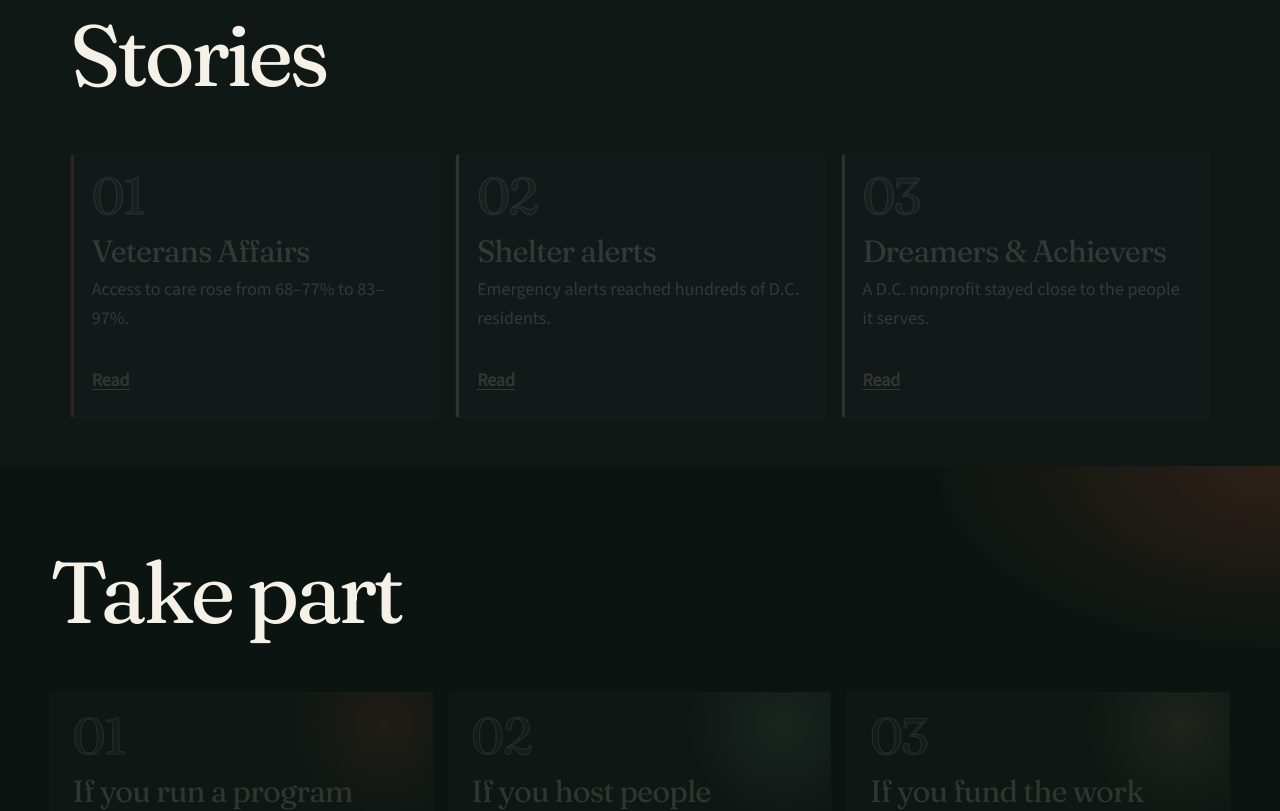
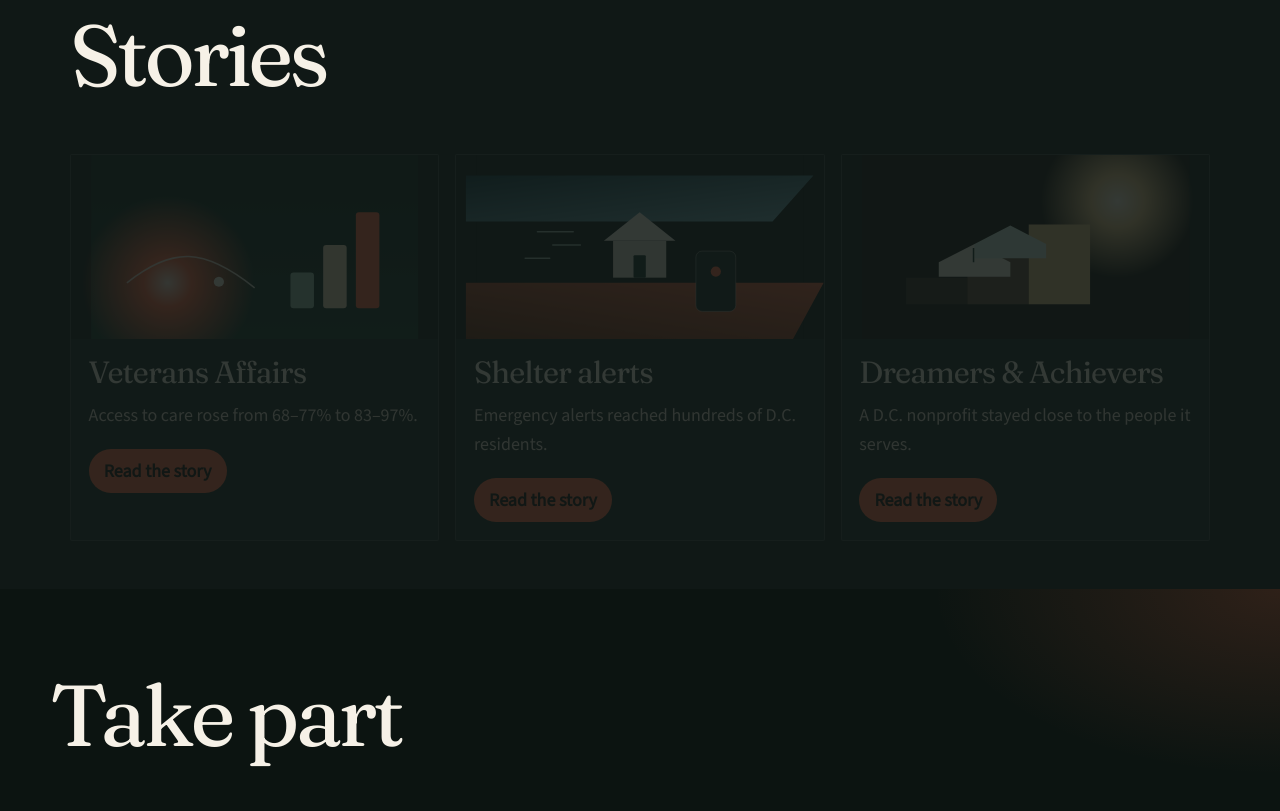
Before and after one commit to hopeonesource/hope1source.org, a React (Vite) app: page / in a window 1280 px wide. Shown: the part 880-1691 px from the top of the page. Built offline with nearby package versions, Linux system fonts and the light colour scheme.

Commit message:
Make homepage stories clickable cards with original art.
Each of the three case studies now has an illustrated panel, a one-line blurb, and a Read the story button, and the whole card opens the same case-study URL.

Co-authored-by: HOS-zz <HOS-zz@users.noreply.github.com>

```diff
--- /dev/null
+++ b/src/components/StoryArt.jsx
@@ -0,0 +1,82 @@
+import { useId } from 'react'
+
+/**
+ * Original illustrated panels for the three homepage stories.
+ * Veterans: a dawn and rising bands — care opening, access climbing.
+ * Shelter: a roof between cold and hot bands, plus an alert mark.
+ * Dreamers: steps and an open page under a warm window — learning, no people.
+ */
+export default function StoryArt({ slug }) {
+  const id = useId().replace(/:/g, '')
+
+  if (slug === 'veterans-affairs-national-homeless-programs') {
+    return (
+      <svg className="story-svg" viewBox="0 0 640 360" aria-hidden="true" focusable="false">
+        <defs>
+          <linearGradient id={`care-sky-${id}`} x1="0" y1="0" x2="0" y2="1">
+            <stop offset="0%" stopColor="#10261e" />
+            <stop offset="100%" stopColor="#1c3a30" />
+          </linearGradient>
+          <radialGradient id={`care-sun-${id}`} cx="50%" cy="50%" r="50%">
+            <stop offset="0%" stopColor="#ffe4d6" />
+            <stop offset="28%" stopColor="#ff6b45" />
+            <stop offset="100%" stopColor="#ff6b45" stopOpacity="0" />
+          </radialGradient>
+        </defs>
+        <rect width="640" height="360" fill={`url(#care-sky-${id})`} />
+        <circle cx="150" cy="250" r="170" fill={`url(#care-sun-${id})`} />
+        <path d="M70 250c90-70 150-70 250 10" fill="none" stroke="#f6f1e7" strokeOpacity="0.85" strokeWidth="3" />
+        <circle cx="250" cy="248" r="10" fill="#f6f1e7" />
+        <rect x="390" y="230" width="46" height="70" rx="6" fill="#b7e0c8" fillOpacity="0.85" />
+        <rect x="454" y="176" width="46" height="124" rx="6" fill="#f0ddc0" />
+        <rect x="518" y="112" width="46" height="188" rx="6" fill="#ff6b45" />
+      </svg>
+    )
+  }
+
+  if (slug === 'emergency-shelter-alerts') {
+    return (
+      <svg className="story-svg" viewBox="0 0 640 360" aria-hidden="true" focusable="false">
+        <defs>
+          <linearGradient id={`cold-${id}`} x1="0" y1="0" x2="1" y2="1">
+            <stop offset="0%" stopColor="#163e48" />
+            <stop offset="100%" stopColor="#7eb8c4" />
+          </linearGradient>
+          <linearGradient id={`heat-${id}`} x1="1" y1="0" x2="0" y2="1">
+            <stop offset="0%" stopColor="#ff6b45" />
+            <stop offset="100%" stopColor="#7a3418" />
+          </linearGradient>
+        </defs>
+        <rect width="640" height="360" fill="#101816" />
+        <path d="M-20 40h680l-80 90H-20z" fill={`url(#cold-${id})`} opacity="0.95" />
+        <path d="M-20 250h700l-60 110H-20z" fill={`url(#heat-${id})`} opacity="0.9" />
+        <path d="M250 168 L320 112 L390 168 Z" fill="#f6f1e7" />
+        <rect x="268" y="168" width="104" height="72" fill="#e7ddd0" />
+        <rect x="308" y="196" width="24" height="44" rx="2" fill="#17382c" />
+        <rect x="430" y="188" width="78" height="118" rx="12" fill="#1b2924" stroke="#f6f1e7" strokeOpacity="0.7" />
+        <circle cx="469" cy="228" r="10" fill="#ff6b45" />
+        <path d="M120 150h70M150 176h54M96 202h48" fill="none" stroke="#d7f0e4" strokeOpacity="0.7" strokeWidth="3" strokeLinecap="round" />
+      </svg>
+    )
+  }
+
+  return (
+    <svg className="story-svg" viewBox="0 0 640 360" aria-hidden="true" focusable="false">
+      <defs>
+        <radialGradient id={`window-${id}`} cx="50%" cy="50%" r="50%">
+          <stop offset="0%" stopColor="#fff4e4" />
+          <stop offset="35%" stopColor="#e8c48a" />
+          <stop offset="100%" stopColor="#e8c48a" stopOpacity="0" />
+        </radialGradient>
+      </defs>
+      <rect width="640" height="360" fill="#1a1612" />
+      <circle cx="500" cy="90" r="150" fill={`url(#window-${id})`} />
+      <path d="M86 292h120v-52H86z" fill="#3a3228" />
+      <path d="M206 292h120v-104H206z" fill="#6a5340" />
+      <path d="M326 292h120v-156H326z" fill="#e8c48a" />
+      <path d="M150 210l70-36 70 36v28H150z" fill="#f6f1e7" />
+      <path d="M220 174l70-36 70 36v28H220z" fill="#d7f0e4" />
+      <path d="M218 210v-28" stroke="#17382c" strokeWidth="3" />
+    </svg>
+  )
+}
--- a/src/pages/Home.jsx
+++ b/src/pages/Home.jsx
@@ -1,6 +1,7 @@
 import { useMemo } from 'react'
 import { Link } from 'react-router-dom'
 import MissionWash from '../components/MissionWash.jsx'
+import StoryArt from '../components/StoryArt.jsx'
 import Seo, { absoluteUrl } from '../components/Seo.jsx'
 import { org } from '../content/org.js'
 import { roles } from '../content/roles.js'
@@ -63,19 +64,17 @@ export default function Home() {
         <div className="wrap">
           <h2 id="stories-title">Stories</h2>
           <div className="story-cards">
-            {stories.map((story, index) => (
-              <article key={story.slug} className="story-card">
-                <p className="story-num" aria-hidden="true">
-                  0{index + 1}
-                </p>
-                <h3>
-                  <Link to={`/case-studies/${story.slug}`}>{story.cardTitle}</Link>
-                </h3>
-                <p>{story.card}</p>
-                <Link className="text-link" to={`/case-studies/${story.slug}`}>
-                  Read
-                </Link>
-              </article>
+            {stories.map((story) => (
+              <Link key={story.slug} className="story-card" to={`/case-studies/${story.slug}`}>
+                <span className="story-art">
+                  <StoryArt slug={story.slug} />
+                </span>
+                <span className="story-body">
+                  <h3>{story.cardTitle}</h3>
+                  <p>{story.card}</p>
+                  <span className="story-cta">Read the story</span>
+                </span>
+              </Link>
             ))}
           </div>
         </div>
--- a/src/styles/site.css
+++ b/src/styles/site.css
@@ -1160,6 +1160,7 @@ address {
 }
 
 .story-cards article,
+.story-card,
 .door {
   position: relative;
   overflow: hidden;
@@ -1247,22 +1248,65 @@ address {
   color: var(--coral);
 }
 
-.story-card::after {
-  content: "";
-  position: absolute;
-  left: 0;
-  top: 0;
-  bottom: 0;
-  width: 3px;
-  background: var(--coral);
+.stories-section .story-card {
+  padding: 0;
+  text-decoration: none;
+  color: inherit;
+  background: var(--raised);
+  border: 1px solid var(--line);
+  border-radius: var(--radius);
+  min-height: 0;
+  transition: transform 0.35s ease, border-color 0.35s ease;
 }
 
-.story-card:nth-child(2)::after {
-  background: var(--sage);
+.stories-section .story-card:hover {
+  transform: translateY(-6px);
+  border-color: rgba(255, 107, 69, 0.75);
+  color: inherit;
 }
 
-.story-card:nth-child(3)::after {
-  background: var(--gold);
+.story-art {
+  display: block;
+  height: 11.5rem;
+  background: #101816;
+}
+
+.story-svg {
+  display: block;
+  width: 100%;
+  height: 100%;
+}
+
+.story-body {
+  display: flex;
+  flex-direction: column;
+  gap: 0.35rem;
+  flex: 1;
+  padding: 1.05rem 1.1rem 1.15rem;
+}
+
+.story-body p {
+  margin: 0;
+  color: var(--cream-soft);
+}
+
+.story-cta {
+  display: inline-flex;
+  align-items: center;
+  justify-content: center;
+  align-self: flex-start;
+  min-height: 44px;
+  margin-top: 0.85rem;
+  padding: 0.4rem 0.95rem;
+  border-radius: 999px;
+  background: var(--coral);
+  color: var(--ink-on-light);
+  font-weight: 700;
+}
+
+.stories-section .story-card:hover .story-cta {
+  background: #ff8666;
+  color: var(--ink-on-light);
 }
 
 .hero-note a {
```
